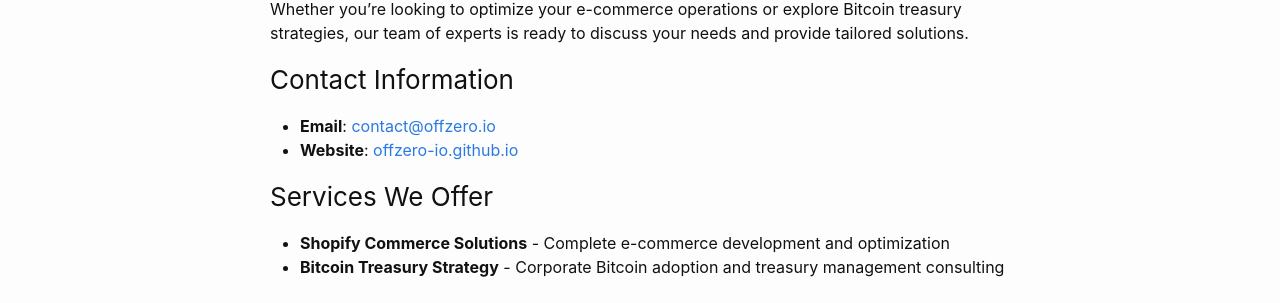
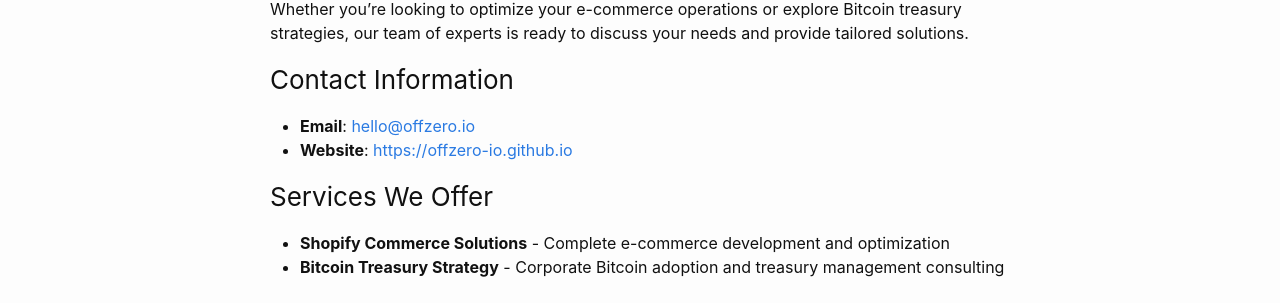
Before and after one commit to offzero-io/offzero-io.github.io, a Jekyll site: the page built from contact/index.md, in a window 1280 px wide. Shown: the part 383-686 px from the top of the page. Built offline with Jekyll 4.4.1, drawn with Linux system fonts in a browser that asks for light colours; some of the changed lines change nothing that is shown.

Commit message:
update url/contact email

```diff
--- a/contact/index.md
+++ b/contact/index.md
@@ -14,8 +14,8 @@
 
 ### Contact Information
 
-- **Email**: [contact@offzero.io](mailto:contact@offzero.io)
-- **Website**: [offzero-io.github.io](https://offzero-io.github.io)
+- **Email**: [{{ site.author.email }}](mailto:{{ site.author.email }})
+- **Website**: [{{ site.url }}]({{ site.url }})
 
 ### Services We Offer
 
```
